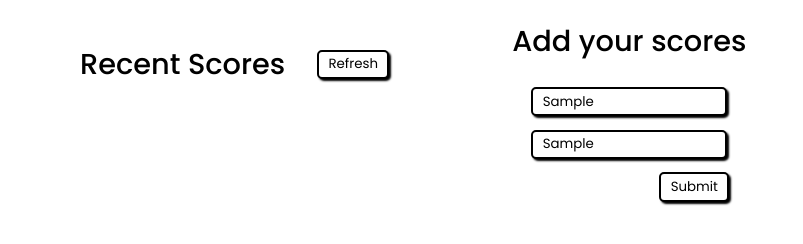
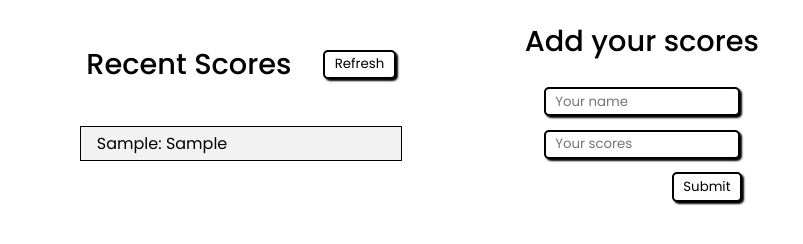
Before and after one commit to noelfoka/Leaderboard, a website built with webpack: page src/index.html in a window 1280 px wide. Both pictures are taken after typing "Sample", "Sample" into the empty fields and a click on the button "Submit". Shown: the part 72-316 px from the top of the page, without its empty margins (0-803 px from the left). Built offline with nearby package versions, Linux system fonts and the light colour scheme.

Commit message:
implement addNew in add.js file

```diff
--- a/src/index.js
+++ b/src/index.js
@@ -1 +1,4 @@
-const h1 = document.getElementById('h1');
+import addNew from './modules/add.js';
+import './style.css';
+
+addNew();
--- /dev/null
+++ b/src/modules/add.js
@@ -0,0 +1,20 @@
+import createScore, { score } from './display.js';
+
+const btn = document.getElementById('scoreBtn');
+
+const addNew = () => {
+  const newName = document.getElementById('name');
+  const newScore = document.getElementById('score');
+  const nameInput = newName.value;
+  const scoreInput = newScore.value;
+
+  if (nameInput !== '' && scoreInput !== '') {
+    score.addscore(nameInput, scoreInput);
+    createScore();
+    newName.value = '';
+    newScore.value = '';
+  }
+};
+
+btn.addEventListener('click', addNew);
+export default addNew;
--- a/src/modules/classList.js
+++ b/src/modules/classList.js
@@ -5,16 +5,16 @@ export default class ScoresList {
 
   saveScore() {
     const sco = JSON.stringify(this.allscores);
-    localStorage.setItem('scores', sco);
+    localStorage.setItem("scores", sco);
   }
 
   addscore(names, scorevalue) {
-    const scoreArr = [names, scorevalue];
+    const scoreArr = { names, scorevalue };
     this.allscores.push(scoreArr);
     this.saveScore();
   }
 
   getStoredscore() {
-    this.allscores = JSON.parse(localStorage.getItem('scores'));
+    this.allscores = JSON.parse(localStorage.getItem("scores"));
   }
 }
--- a/src/modules/display.js
+++ b/src/modules/display.js
@@ -1,21 +1,21 @@
-import ScoresList from './classList.js';
+import ScoresList from "./classList.js";
 
 export const score = new ScoresList();
 
 const createScore = () => {
-  const listSection = document.querySelector('results');
+  const listSection = document.querySelector(".results");
   listSection.replaceChildren();
 
   if (score.allscores.length > 0) {
-    listSection.style.display = 'block';
-    const listContainer = document.createElement('ul');
-    listContainer.className = 'allscores';
+    listSection.style.display = "block";
+    const listContainer = document.createElement("ul");
+    listContainer.className = "allscores";
     listSection.appendChild(listContainer);
     score.allscores.map((a) => {
-      const list = document.createElement('li');
-      list.className = 'scoreItem';
+      const list = document.createElement("li");
+      list.className = "scoreItem";
 
-      const descrpt = document.createElement('p');
+      const descrpt = document.createElement("p");
       descrpt.id = score.allscores.length - 1;
       descrpt.textContent = `${a.names}: ${a.scorevalue}`;
       list.appendChild(descrpt);
@@ -27,6 +27,6 @@ const createScore = () => {
   }
 };
 
-window.addEventListener('reload', createScore);
+window.addEventListener("reload", createScore);
 
 export default createScore;
--- a/src/style.css
+++ b/src/style.css
@@ -70,3 +70,27 @@ input[type=text] {
   align-self: flex-end;
   margin-right: 4.5em;
 }
+
+.allscores {
+  display: flex;
+  flex-direction: column;
+  border: 1px solid black;
+}
+
+.scoreItem {
+  display: flex;
+  justify-content: space-between;
+  align-items: center;
+  margin-left: -2.51em;
+  width: 20em;
+  height: 100%;
+  height: 2.1em;
+}
+
+.scoreItem:nth-child(odd) {
+  background-color: #f2f2f2;
+}
+
+.scoreItem p {
+  margin-left: 1em;
+}
```
